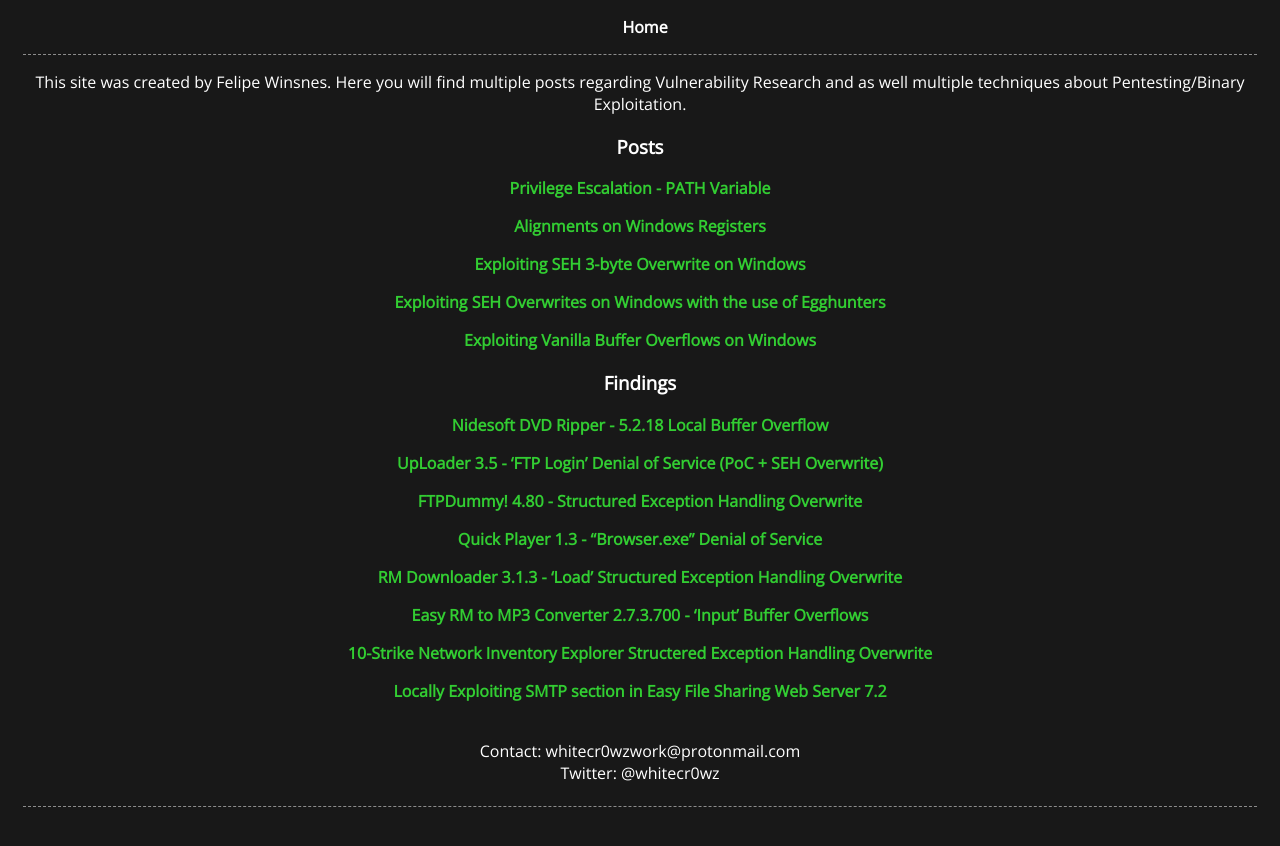
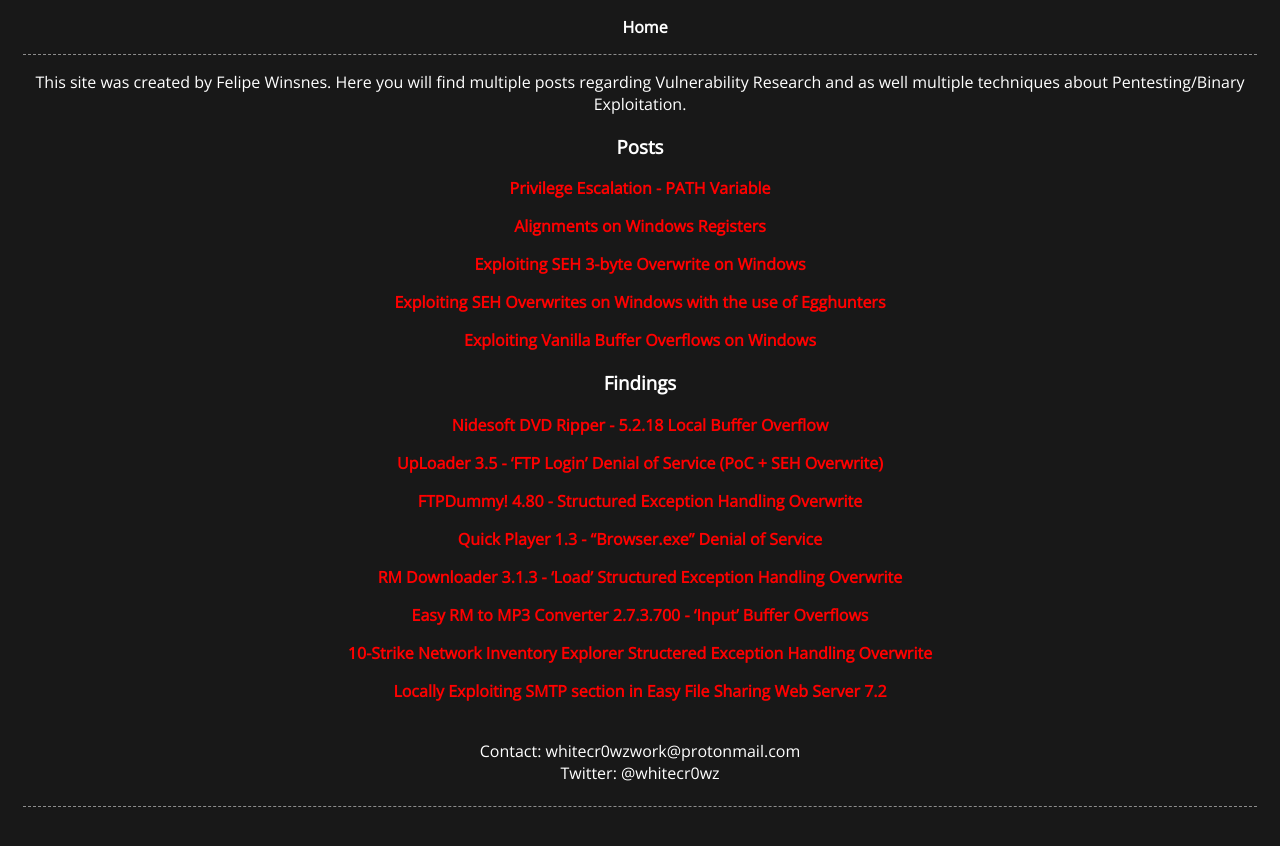
Before and after one commit to whitecr0wz/whitecr0wz.github.io, a Jekyll site: the page built from index.md, in a window 1280 px wide. Shown: the top 846 px of the page. Built offline with Jekyll 4.4.1, drawn with Linux system fonts in a browser that asks for light colours.

Commit message:
Update style.css

```diff
--- a/assets/css/style.css
+++ b/assets/css/style.css
@@ -74,7 +74,7 @@
 
 a {
 	text-decoration: none;
-	color: #32CD32;
+	color: #FF0000;
 	font-weight: bold;
 }
 
```
